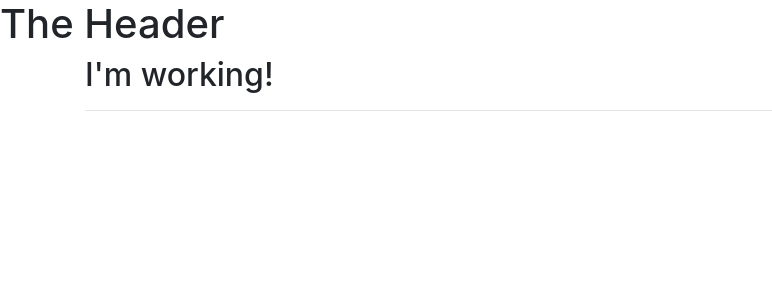
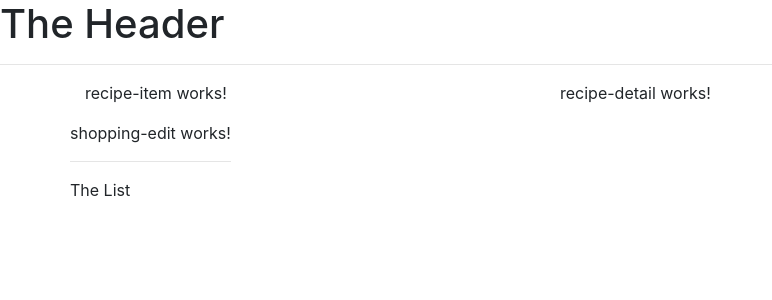
Before and after one commit to ihorrypka/angular-guide-the-complete-project, an Angular app: page / in a window 1280 px wide. Shown: the top 300 px of the page, without its empty margins (0-772 px from the left). Built offline with nearby package versions, Linux system fonts and the light colour scheme.

Commit message:
use our components to build the whole structure of our App

```diff
--- a/src/app/app.component.html
+++ b/src/app/app.component.html
@@ -1,9 +1,10 @@
 <app-header></app-header>
+<hr />
 <div class="container">
   <div class="row">
     <div class="col-md-12">
-      <h2>I'm working!</h2>
-      <hr />
+      <app-recipes></app-recipes>
+      <app-shopping-list></app-shopping-list>
     </div>
   </div>
 </div>
--- a/src/app/recipes/recipe-list/recipe-list.component.html
+++ b/src/app/recipes/recipe-list/recipe-list.component.html
@@ -1 +1 @@
-<p>recipe-list works!</p>
+<app-recipe-item></app-recipe-item>
--- a/src/app/recipes/recipes.component.html
+++ b/src/app/recipes/recipes.component.html
@@ -1 +1,8 @@
-<p>recipes works!</p>
+<div class="row">
+  <div class="col-md-5">
+    <app-recipe-list></app-recipe-list>
+  </div>
+  <div class="col-md-7">
+    <app-recipe-detail></app-recipe-detail>
+  </div>
+</div>
--- a/src/app/shopping-list/shopping-list.component.html
+++ b/src/app/shopping-list/shopping-list.component.html
@@ -1 +1,7 @@
-<p>shopping-list works!</p>
+<div class="row">
+  <div class="col-xs-10">
+    <app-shopping-edit></app-shopping-edit>
+    <hr />
+    <p>The List</p>
+  </div>
+</div>
```
